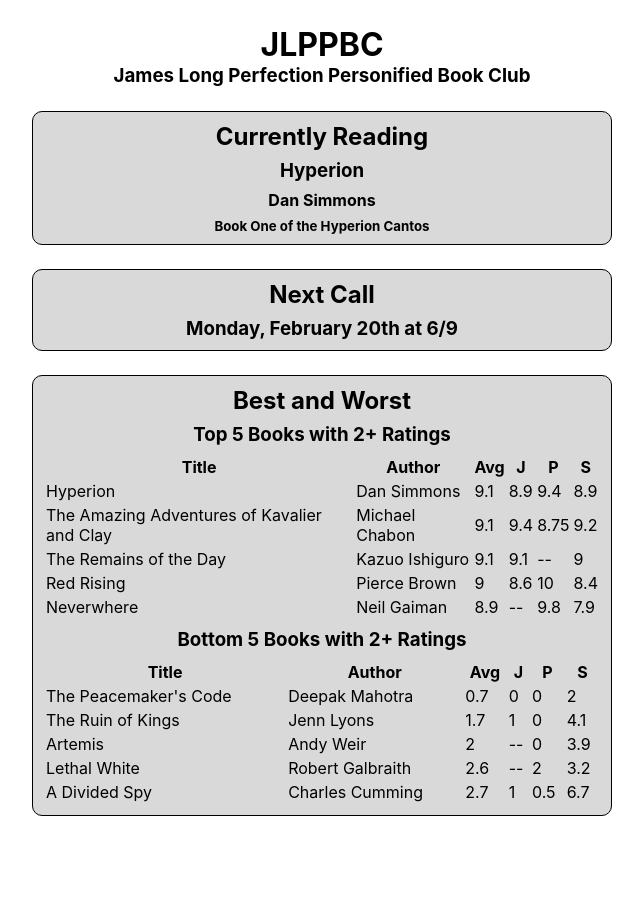
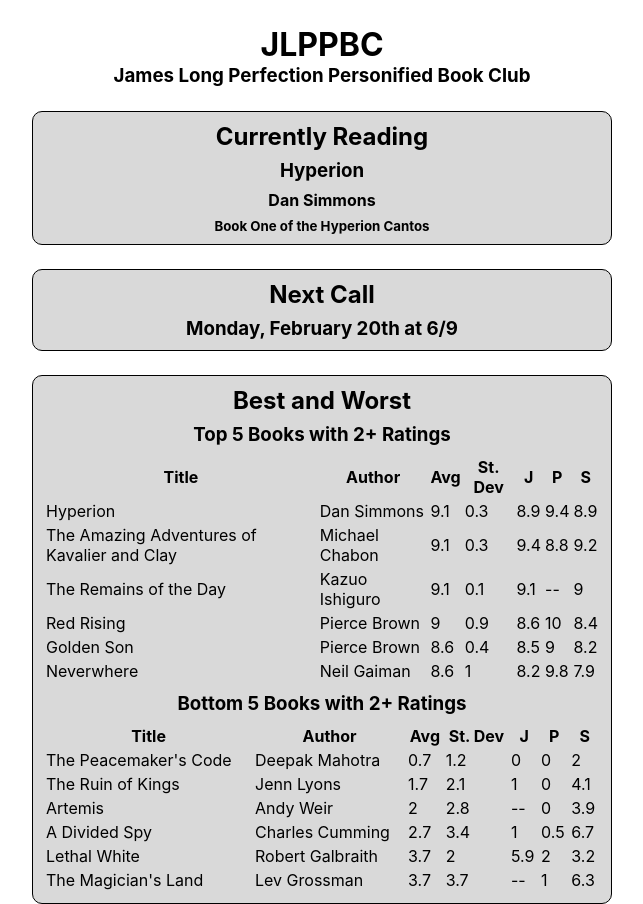
Before and after one commit to treeofthought/jlppbc, a React (Create React App) app: page / in a window 1280 px wide. Shown: the whole page, without its empty margins (318-961 px from the left). Before the commit the page ends 816 px from the top, so only its background shows below. Built offline with nearby package versions, Linux system fonts and the light colour scheme.

Commit message:
new tables

```diff
--- a/src/App.css
+++ b/src/App.css
@@ -10,6 +10,20 @@
   padding: 10px;
   box-sizing: border-box;
   border-radius: 10px;
+}
+
+.flexRow {
+  display: flex;
+  border: 1px solid black;
+  justify-content: space-between;
+}
+
+.flexCell {
+  border: 1px solid black;
+}
+
+.flexTable {
+  display: flex;
 }
 
 .headerWrap {
--- a/src/App.js
+++ b/src/App.js
@@ -1,7 +1,63 @@
 import logo from './logo.svg';
 import './App.css';
+import Best from './best';
+import Worst from './worst';
+
+function tableCol(header, data) {
+  return(
+    <div className="flexCol">
+      <div className="flexCell headerCell">{header}</div>
+      {data.map(cell =>
+        <div className="flexCell">{cell}</div>
+      )}
+    </div>
+  )
+}
+
+function BestTable(props) {
+  const { json } = props
+  console.log(json)
+  return(
+    <table>
+      <thead>
+        <tr>
+          <th>Title</th>
+          <th>Author</th>
+          <th>Avg</th>
+          <th>St. Dev</th>
+          <th>J</th>
+          <th>P</th>
+          <th>S</th>
+        </tr>
+      </thead>
+      <tbody>
+        {json.map(row =>
+          <tr>
+            <td>{row.Title}</td>
+            <td>{row.Author}</td>
+            <td>{row.Avg}</td>
+            <td>{row[`Std.Dev`]}</td>
+            <td>{row.J}</td>
+            <td>{row.P}</td>
+            <td>{row.S}</td>
+          </tr>
+        )}
+      </tbody>
+    </table>
+  )
+}
+
+function TableFromJSON(props) {
+  const { json } = props
+  const headers = Object.keys(json)
+  const columns = headers.map(header =>
+    tableCol(header, json[header])
+  )
+  return <div className="flexTable">{columns}</div>
+}
 
 function App() {
+
   return (
     <div className="page">
       <div className="headerWrap">
@@ -19,34 +75,12 @@
         <h3>Monday, February 20th at 6/9</h3>
       </div>
       <div className="card">
-      <h2>Best and Worst</h2>
-      <h3>Top 5 Books with 2+ Ratings</h3>
-<table><tr><th>Title</th>
-<th>Author</th>
-<th>Avg</th>
-<th>J</th>
-<th>P</th>
-<th>S</th></tr>
-<tr><td>Hyperion</td><td>Dan Simmons</td><td>9.1</td><td>8.9</td><td>9.4</td><td>8.9</td></tr>
-<tr><td>The Amazing Adventures of Kavalier and Clay</td><td>Michael Chabon</td><td>9.1</td><td>9.4</td><td>8.75</td><td>9.2</td></tr>
-<tr><td>The Remains of the Day</td><td>Kazuo Ishiguro</td><td>9.1</td><td>9.1</td><td>--</td><td>9</td></tr>
-<tr><td>Red Rising</td><td>Pierce Brown</td><td>9</td><td>8.6</td><td>10</td><td>8.4</td></tr>
-<tr><td>Neverwhere</td><td>Neil Gaiman</td><td>8.9</td><td>--</td><td>9.8</td><td>7.9</td></tr></table>
-
-
-      <h3>Bottom 5 Books with 2+ Ratings</h3>
-<table><tr><th>Title</th>
-<th>Author</th>
-<th>Avg</th>
-<th>J</th>
-<th>P</th>
-<th>S</th></tr>
-<tr><td>The Peacemaker's Code</td><td>Deepak Mahotra</td><td>0.7</td><td>0</td><td>0</td><td>2</td></tr>
-<tr><td>The Ruin of Kings</td><td>Jenn Lyons</td><td>1.7</td><td>1</td><td>0</td><td>4.1</td></tr>
-<tr><td>Artemis</td><td>Andy Weir</td><td>2</td><td>--</td><td>0</td><td>3.9</td></tr>
-<tr><td>Lethal White</td><td>Robert Galbraith</td><td>2.6</td><td>--</td><td>2</td><td>3.2</td></tr>
-<tr><td>A Divided Spy</td><td>Charles Cumming</td><td>2.7</td><td>1</td><td>0.5</td><td>6.7</td></tr></table>
-</div>
+        <h2>Best and Worst</h2>
+        <h3>Top 5 Books with 2+ Ratings</h3>
+        <BestTable json={Best} />
+        <h3>Bottom 5 Books with 2+ Ratings</h3>
+        <BestTable json={Worst} />
+      </div>
     </div>
   );
 }
--- /dev/null
+++ b/src/best.json
@@ -0,0 +1 @@
+[{"Title":"Hyperion","Author":"Dan Simmons","Avg":9.1,"Std.Dev":0.3,"J":"8.9","P":"9.4","S":"8.9"},{"Title":"The Amazing Adventures of Kavalier and Clay","Author":"Michael Chabon","Avg":9.1,"Std.Dev":0.3,"J":"9.4","P":"8.8","S":"9.2"},{"Title":"The Remains of the Day","Author":"Kazuo Ishiguro","Avg":9.1,"Std.Dev":0.1,"J":"9.1","P":"--","S":"9"},{"Title":"Red Rising","Author":"Pierce Brown","Avg":9,"Std.Dev":0.9,"J":"8.6","P":"10","S":"8.4"},{"Title":"Golden Son","Author":"Pierce Brown","Avg":8.6,"Std.Dev":0.4,"J":"8.5","P":"9","S":"8.2"},{"Title":"Neverwhere","Author":"Neil Gaiman","Avg":8.6,"Std.Dev":1,"J":"8.2","P":"9.8","S":"7.9"}]
--- /dev/null
+++ b/src/worst.json
@@ -0,0 +1 @@
+[{"Title":"The Peacemaker's Code","Author":"Deepak Mahotra","Avg":0.7,"Std.Dev":1.2,"J":"0","P":"0","S":"2"},{"Title":"The Ruin of Kings","Author":"Jenn Lyons","Avg":1.7,"Std.Dev":2.1,"J":"1","P":"0","S":"4.1"},{"Title":"Artemis","Author":"Andy Weir","Avg":2,"Std.Dev":2.8,"J":"--","P":"0","S":"3.9"},{"Title":"A Divided Spy","Author":"Charles Cumming","Avg":2.7,"Std.Dev":3.4,"J":"1","P":"0.5","S":"6.7"},{"Title":"Lethal White","Author":"Robert Galbraith","Avg":3.7,"Std.Dev":2,"J":"5.9","P":"2","S":"3.2"},{"Title":"The Magician's Land","Author":"Lev Grossman","Avg":3.7,"Std.Dev":3.7,"J":"--","P":"1","S":"6.3"}]
```
